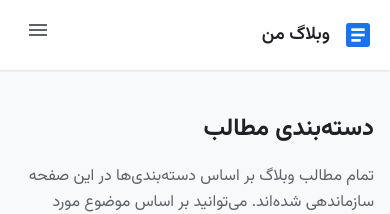
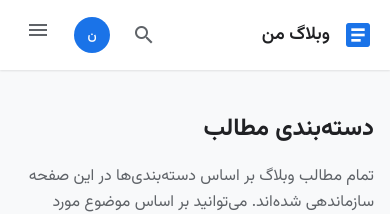
Before and after one commit to darkblog/darkblog.github.io, a Jekyll site: the page test.html, which Jekyll copies as it is, in a window 390 px wide. Shown: the top 214 px of the page. Built offline with Jekyll 4.4.1, drawn with Linux system fonts in a browser that asks for light colours.

Commit message:
Update test.html

```diff
--- a/test.html
+++ b/test.html
@@ -349,6 +349,49 @@
             color: var(--primary-color);
         }
 
+        /* Mobile Header Actions - Show search and profile icons in mobile header */
+        .mobile-header-actions {
+            display: none;
+            align-items: center;
+            gap: 15px;
+        }
+
+        .mobile-search-btn {
+            background: none;
+            border: none;
+            color: var(--text-secondary);
+            cursor: pointer;
+            padding: 8px;
+            border-radius: var(--border-radius);
+            transition: var(--transition);
+            display: flex;
+            align-items: center;
+            justify-content: center;
+        }
+
+        .mobile-search-btn:hover {
+            background-color: var(--surface-color);
+            color: var(--primary-color);
+        }
+
+        .mobile-user-btn {
+            background: none;
+            border: none;
+            color: var(--text-secondary);
+            cursor: pointer;
+            padding: 4px;
+            border-radius: 50%;
+            transition: var(--transition);
+            display: flex;
+            align-items: center;
+            justify-content: center;
+        }
+
+        .mobile-user-btn:hover {
+            background-color: var(--surface-color);
+            color: var(--primary-color);
+        }
+
         /* Main Content */
         .main-content {
             padding-top: 40px;
@@ -634,6 +677,10 @@
                 display: block;
             }
 
+            .mobile-header-actions {
+                display: flex;
+            }
+
             .posts-grid {
                 grid-template-columns: 1fr;
             }
@@ -731,6 +778,10 @@
 
             .logo-text {
                 font-size: 18px;
+            }
+
+            .mobile-header-actions {
+                gap: 10px;
             }
         }
     </style>
@@ -836,10 +887,18 @@
                 </div>
             </div>
 
-            <!-- Mobile Menu Button -->
-            <button class="mobile-menu-btn" id="mobileMenuBtn">
-                <span class="material-icons">menu</span>
-            </button>
+            <!-- Mobile Header Actions - Always visible in mobile -->
+            <div class="mobile-header-actions">
+                <button class="mobile-search-btn" id="mobileSearchBtn">
+                    <span class="material-icons">search</span>
+                </button>
+                <button class="mobile-user-btn" id="mobileUserBtn">
+                    <div class="user-avatar">ن</div>
+                </button>
+                <button class="mobile-menu-btn" id="mobileMenuBtn">
+                    <span class="material-icons">menu</span>
+                </button>
+            </div>
         </div>
 
         <!-- Mobile Menu Overlay - Only shows on mobile -->
@@ -895,18 +954,6 @@
                         <a href="#" class="mobile-dropdown-link">شبکه‌های اجتماعی</a>
                         <a href="#" class="mobile-dropdown-link">فرم تماس</a>
                     </div>
-                </li>
-                <li class="mobile-nav-item">
-                    <a href="#" class="mobile-nav-link" id="mobileSearchLink">
-                        <span class="material-icons" style="margin-left: 8px;">search</span>
-                        جستجو
-                    </a>
-                </li>
-                <li class="mobile-nav-item">
-                    <a href="#" class="mobile-nav-link">
-                        <span class="material-icons" style="margin-left: 8px;">account_circle</span>
-                        پروفایل کاربری
-                    </a>
                 </li>
             </ul>
         </div>
@@ -1091,6 +1141,20 @@
             if (isMobileMenuOpen) {
                 closeMobileMenu();
             }
+        }
+
+        // Function to show mobile search
+        function showMobileSearch() {
+            const query = prompt('لطفاً عبارت جستجو را وارد کنید:');
+            if (query !== null && query.trim() !== '') {
+                performGoogleSearch(query);
+            }
+        }
+
+        // Function to show mobile user profile
+        function showMobileUserProfile() {
+            alert('پروفایل کاربری در حالت موبایل');
+            // در سایت واقعی، اینجا می‌توانید به صفحه پروفایل هدایت کنید
         }
 
         // Function to set active navigation link
@@ -1416,14 +1473,9 @@
                 updateMobileDropdownIcon(mobileContactBtn, mobileContact.classList.contains('active'));
             });
 
-            // Close mobile menu when clicking a link (except search and dropdown toggles)
+            // Close mobile menu when clicking a link
             document.querySelectorAll('.mobile-nav-link, .mobile-dropdown-link').forEach(link => {
-                if (link.id !== 'mobileSearchLink' &&
-                    link.id !== 'mobileCategoriesBtn' &&
-                    link.id !== 'mobileArticlesBtn' &&
-                    link.id !== 'mobilePopularBtn' &&
-                    link.id !== 'mobileContactBtn') {
-
+                if (!link.querySelector('.material-icons') || link.id === 'mobilePopularBtn') {
                     link.addEventListener('click', (e) => {
                         // Close menu after a short delay
                         setTimeout(closeMobileMenu, 300);
```
Also changed, not shown: other parts of test.html (+9 -13 lines).
